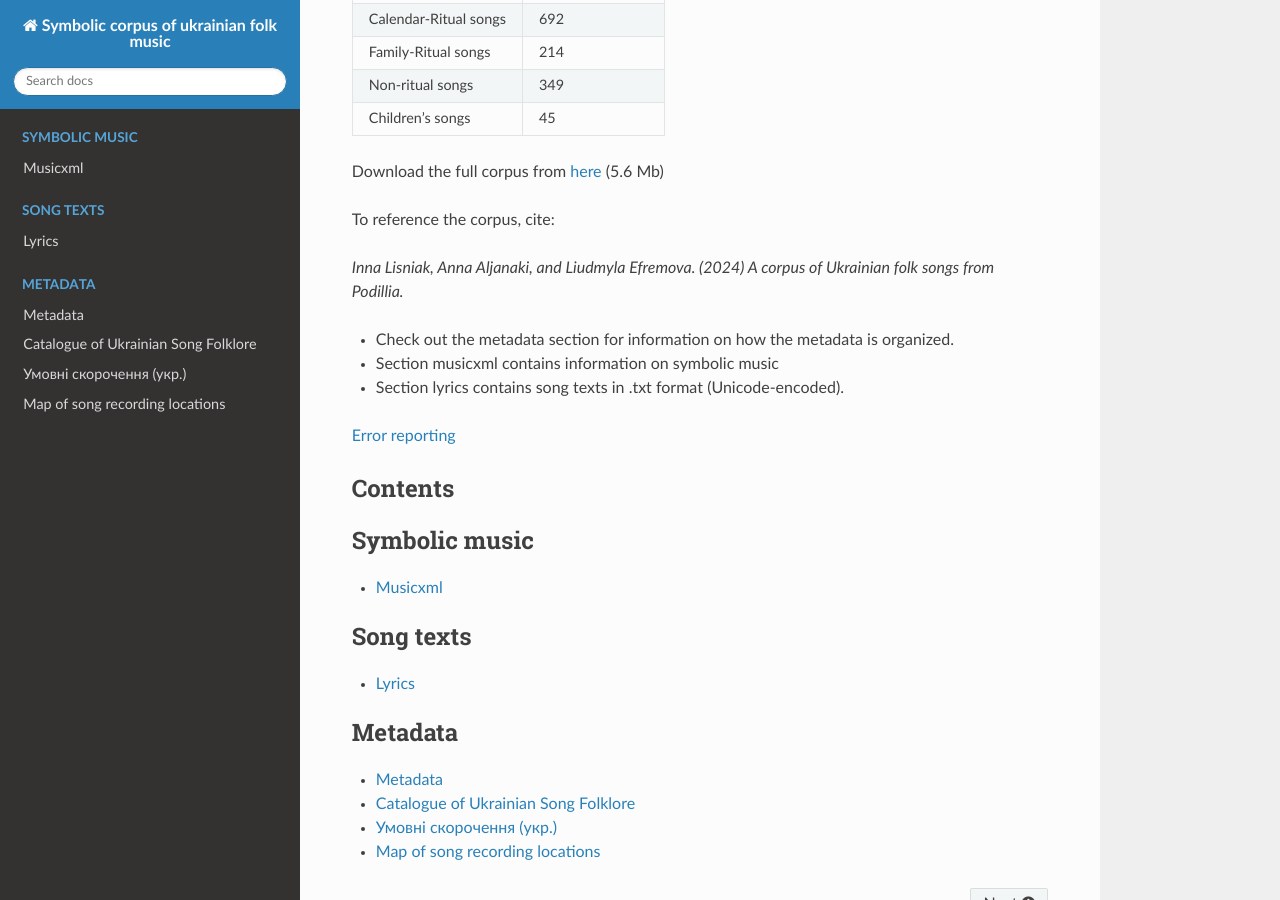
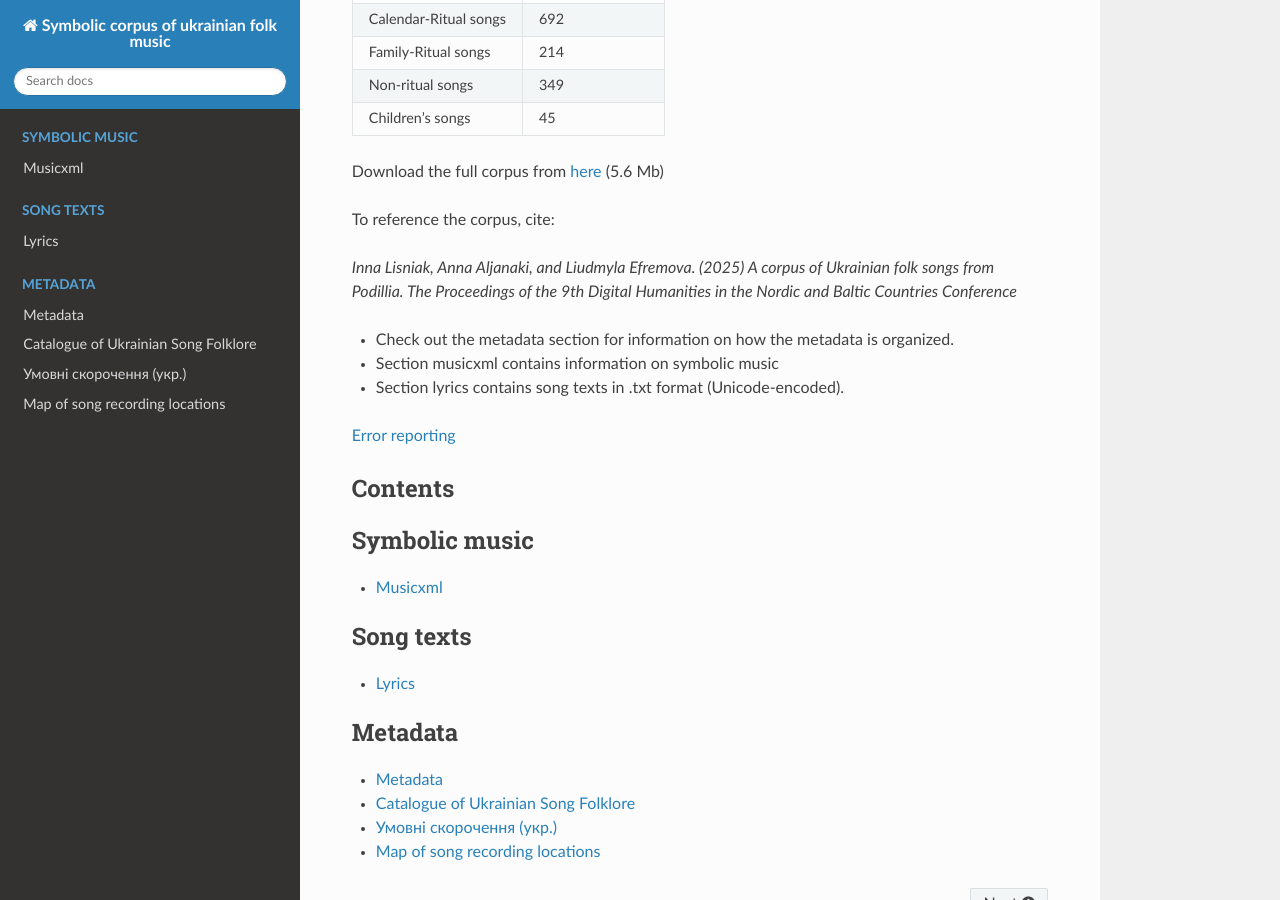
Before and after one commit to aljanaki/Symbolic_Corpus_Of_Ukrainian_Folk_Music, a Sphinx documentation site: the page built from docs/index.rst, in a window 1280 px wide and 900 px high, scrolled down 382 px. Built offline with Sphinx 7.4.7 and the Read the Docs theme 3.1.0, drawn with Linux system fonts in a browser that asks for light colours.

Commit message:
fix citation

```diff
--- a/docs/index.rst
+++ b/docs/index.rst
@@ -21,7 +21,7 @@ Download the full corpus from `here <https://github.com/aljanaki/Symbolic_Corpus
 
 To reference the corpus, cite:
 
-*Inna Lisniak, Anna Aljanaki, and Liudmyla Efremova. (2024) A corpus of Ukrainian folk songs from Podillia.*
+*Inna Lisniak, Anna Aljanaki, and Liudmyla Efremova. (2025) A corpus of Ukrainian folk songs from Podillia. The Proceedings of the 9th Digital Humanities in the Nordic and Baltic Countries Conference*
 
 * Check out the :doc:`metadata` section for information on how the metadata is organized.
 * Section :doc:`musicxml` contains information on symbolic music
```
